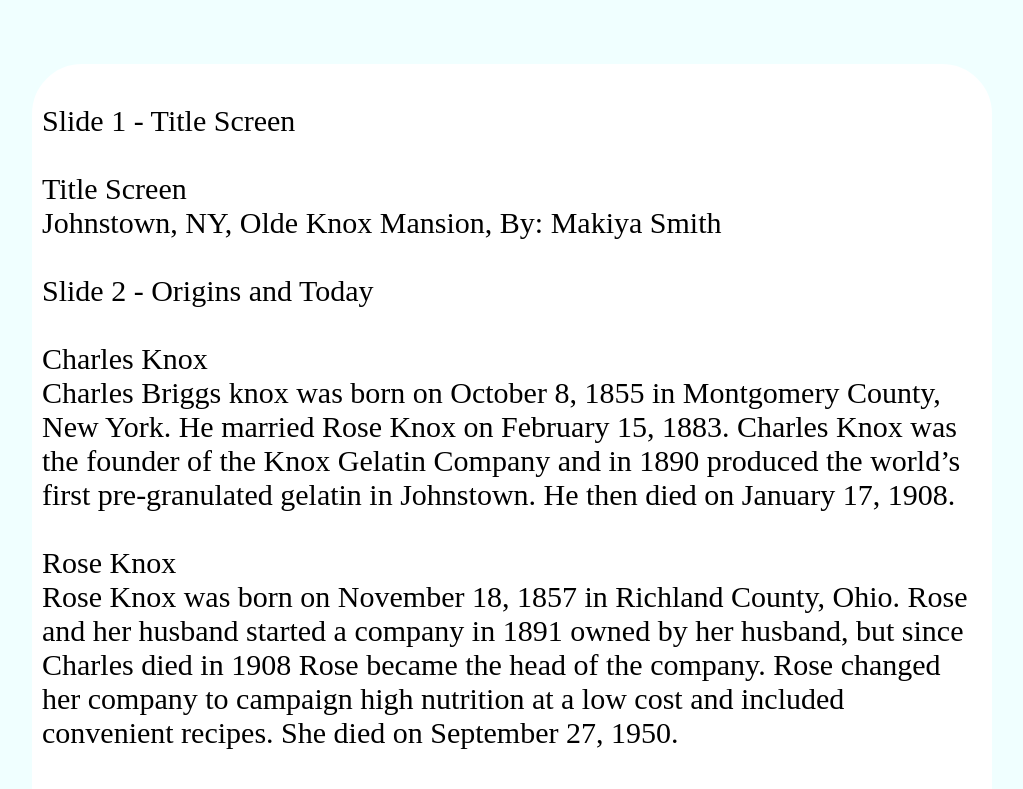
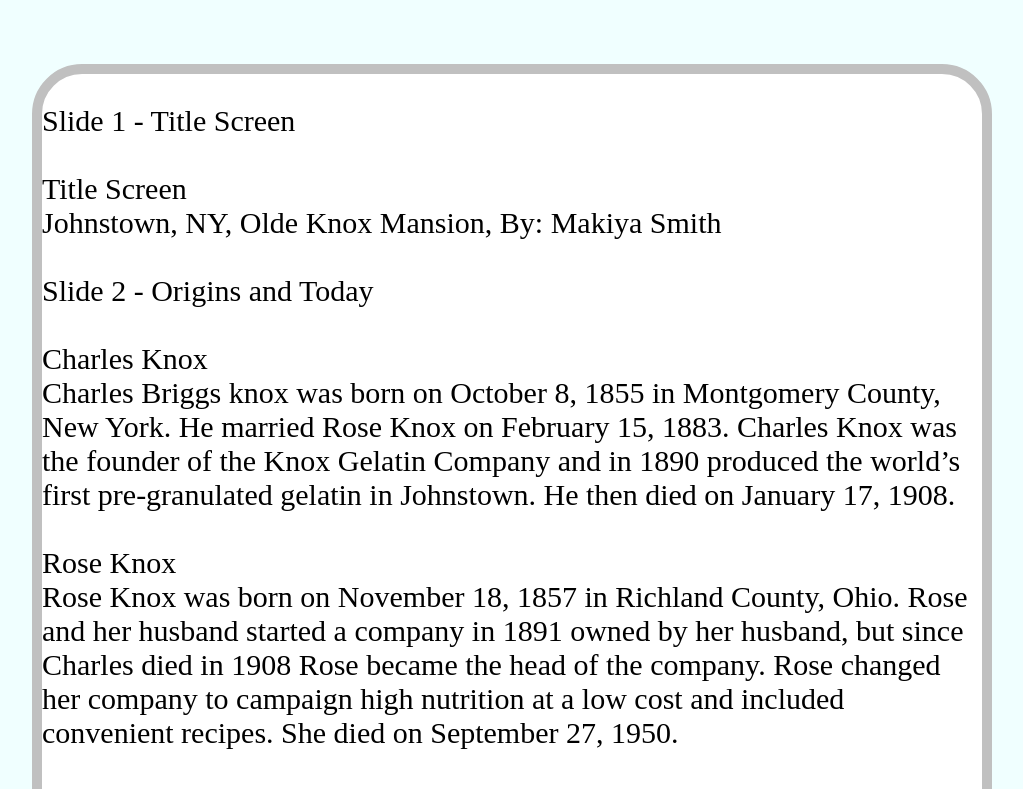
Before and after one commit to Makiya1/Makiya1.github.io, a plain HTML site: page index.html in a window 1280 px wide. Shown: the top 789 px of the page, without its empty margins (160-1183 px from the left). Drawn offline with Linux system fonts and the light colour scheme.

Commit message:
Update index.html

```diff
--- a/index.html
+++ b/index.html
@@ -1,6 +1,6 @@
 <!DOCTYPE html>
 <html>
-<div style="border-radius: 50px 50px 50px 50px; height: 100%; border-left: 10px #FFFFFF solid; border-right: 10px #FFFFFF solid; border-top: 10px #FFFFFF solid; border-bottom: 10px #FFFFFF solid;background-color: white;">
+<div style="border-radius: 50px 50px 50px 50px; height: 100%; border-left: 10px #C0C0C0 solid; border-right: 10px #C0C0C0 solid; border-top: 10px #C0C0C0 solid; border-bottom: 10px #C0C0C0 solid;background-color: white;">
 <head>
 	<title>
 	Who Are We? Makiya Smith
```
